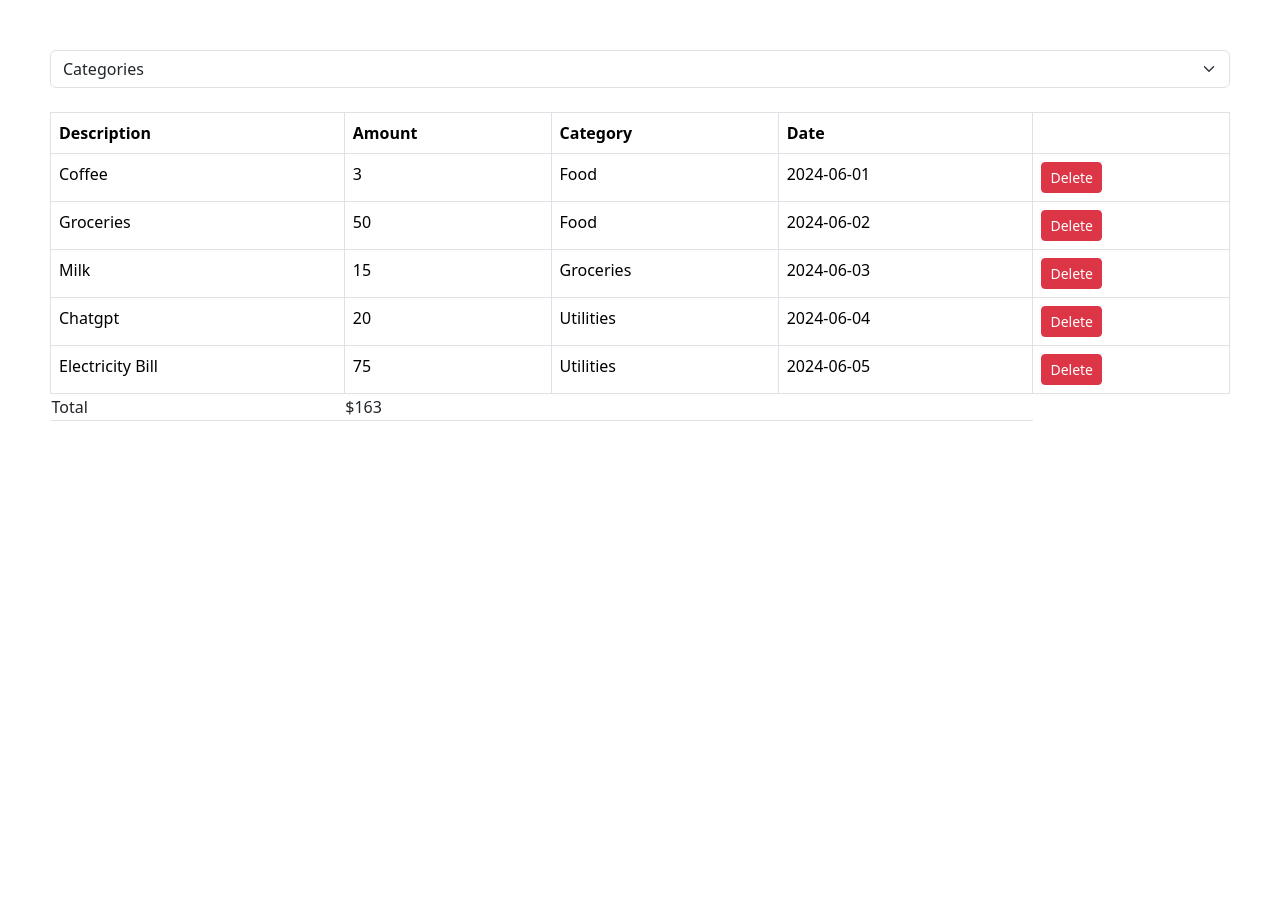
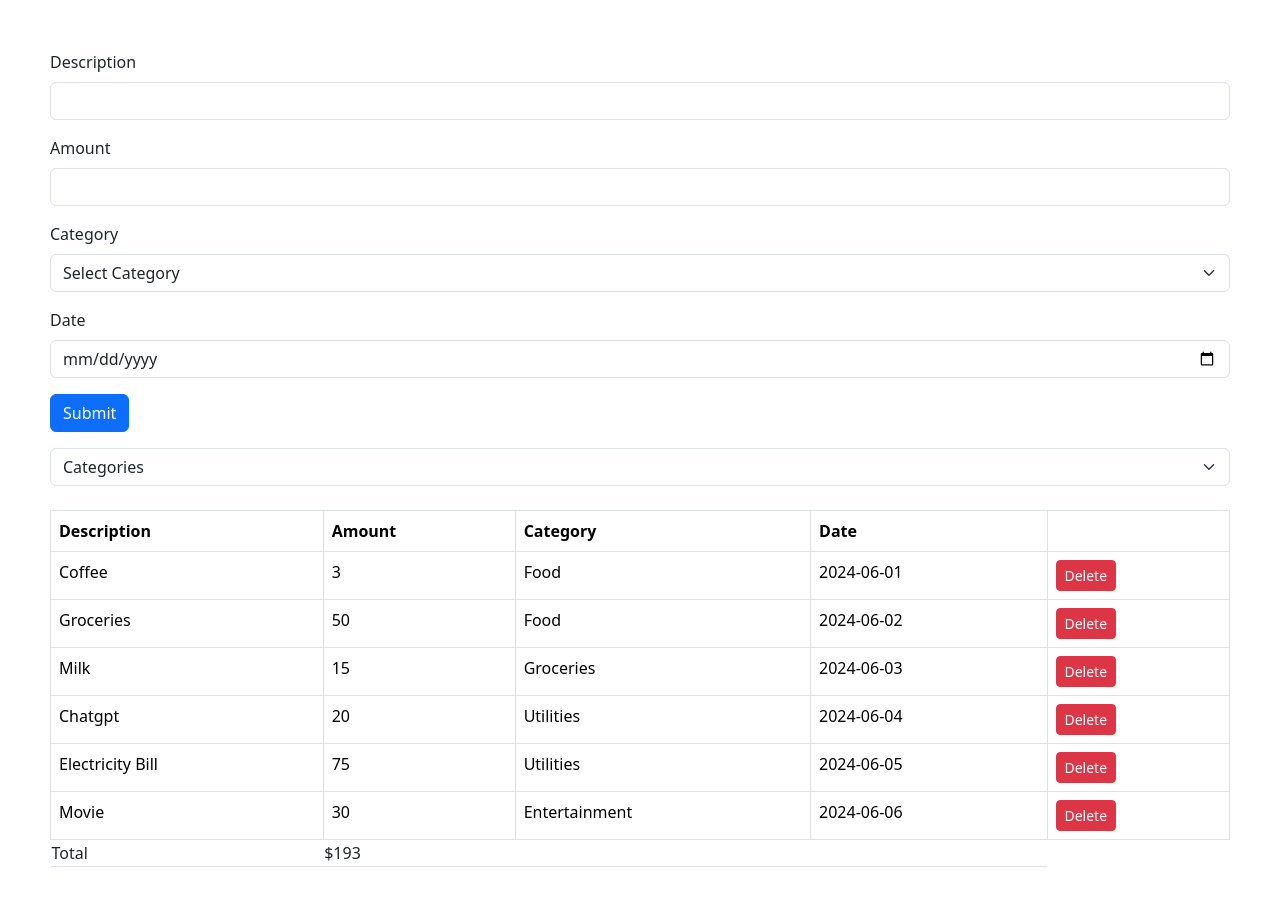
Before and after one commit to josephArinaitwe/basics, a React (Vite) app: page / in a window 1280 px wide. Shown: the top 906 px of the page. Before the commit the page ends 800 px from the top, so only its background shows below. Built offline with nearby package versions, Linux system fonts and the light colour scheme.

Commit message:
integrated searchfilter

```diff
--- a/src/App.tsx
+++ b/src/App.tsx
@@ -9,6 +9,7 @@ import CartItem from "./components/cartItem";
 import Form from "./components/form";
 import ExpenseTrackerForm from "./components/ExpenseTrackerForm";
 import ExpenseFilter from "./components/ExpenseFilter";
+import ExpenseForm from "./components/ExpenseForm";
 export const categories = ['Categories', 'Food', 'Utilities', 'Groceries', 'Entertainment'];
 
 function App(){
@@ -146,15 +147,19 @@ function App(){
     {id: 2, description: 'Groceries', amount: 50, category: 'Food', date: '2024-06-02'},
     {id: 3, description: 'Milk', amount: 15, category: 'Groceries', date: '2024-06-03'},
     {id: 4, description: 'Chatgpt', amount: 20, category: 'Utilities', date: '2024-06-04'},
-    {id: 5, description: 'Electricity Bill', amount: 75, category: 'Utilities', date: '2024-06-05'}
+    {id: 5, description: 'Electricity Bill', amount: 75, category: 'Utilities', date: '2024-06-05'},
+    {id: 6, description: 'Movie', amount: 30, category: 'Entertainment', date: '2024-06-06'}
   ])
 
-  const visibleExpenses = selectedCategory?
+const visibleExpenses = selectedCategory?
                           expenses.filter(e => e.category === selectedCategory)
                           : expenses;
 
 return (
   <>
+  <div className="mb-3">
+      <ExpenseForm />
+  </div>
   <div className="mb-3">
      <ExpenseFilter onSelectCategory={(category) => {
       setSelectedCategory(category);
--- a/src/components/ExpenseForm.tsx
+++ b/src/components/ExpenseForm.tsx
@@ -2,6 +2,7 @@ import React from 'react'
 import { FieldValues, useForm } from 'react-hook-form';
 import { z } from 'zod';
 import { zodResolver } from '@hookform/resolvers/zod';
+import { categories } from '../App';
 
 const schema = z.object({
     description: z.string().min(3, {message: 'Description must be at least 3 characters long.'}),
@@ -21,13 +22,14 @@ type FormData = z.infer<typeof schema>;
 
 const ExpenseForm = () => {
         const {register, handleSubmit, formState: { errors }} = useForm<FormData>({resolver: zodResolver(schema)});
-const onSubmit = (data: FieldValues) => setExpensesList([...expensesList, {
-        id: expensesList.length + 1,
-        description: data.description,
-        amount: data.amount,
-        category: data.category,
-        date: data.date
-    }]);
+// const onSubmit = (data: FieldValues) => setExpensesList([...expensesList, {
+//         id: expensesList.length + 1,
+//         description: data.description,
+//         amount: data.amount,
+//         category: data.category,
+//         date: data.date
+//     }]);
+const onSubmit = (data: FieldValues) => (console.log(data));
 
   return (
    <>
@@ -44,12 +46,11 @@ const onSubmit = (data: FieldValues) => setExpensesList([...expensesList, {
             </div>
             <div className="mb-3">
                 <label htmlFor="category" className="form-label">Category</label>
-                <select {...register('category')} id="category" className="form-select">
-                    <option value="">Select a category</option>
-                    <option value="groceries">Groceries</option>
-                    <option value="utilities">Utilities</option>
-                    <option value="entertainment">Entertainment</option>
-
+                <select name="category" id="category" className='form-select'>
+                    <option value="">Select Category</option>
+                    {categories.map(category => (
+                        <option key={category} value={category} {...register('category')}>{category}</option>
+                    ))}
                 </select>
                 {errors.category && <p className="text-danger">{errors.category.message}</p>}
             </div>
```
